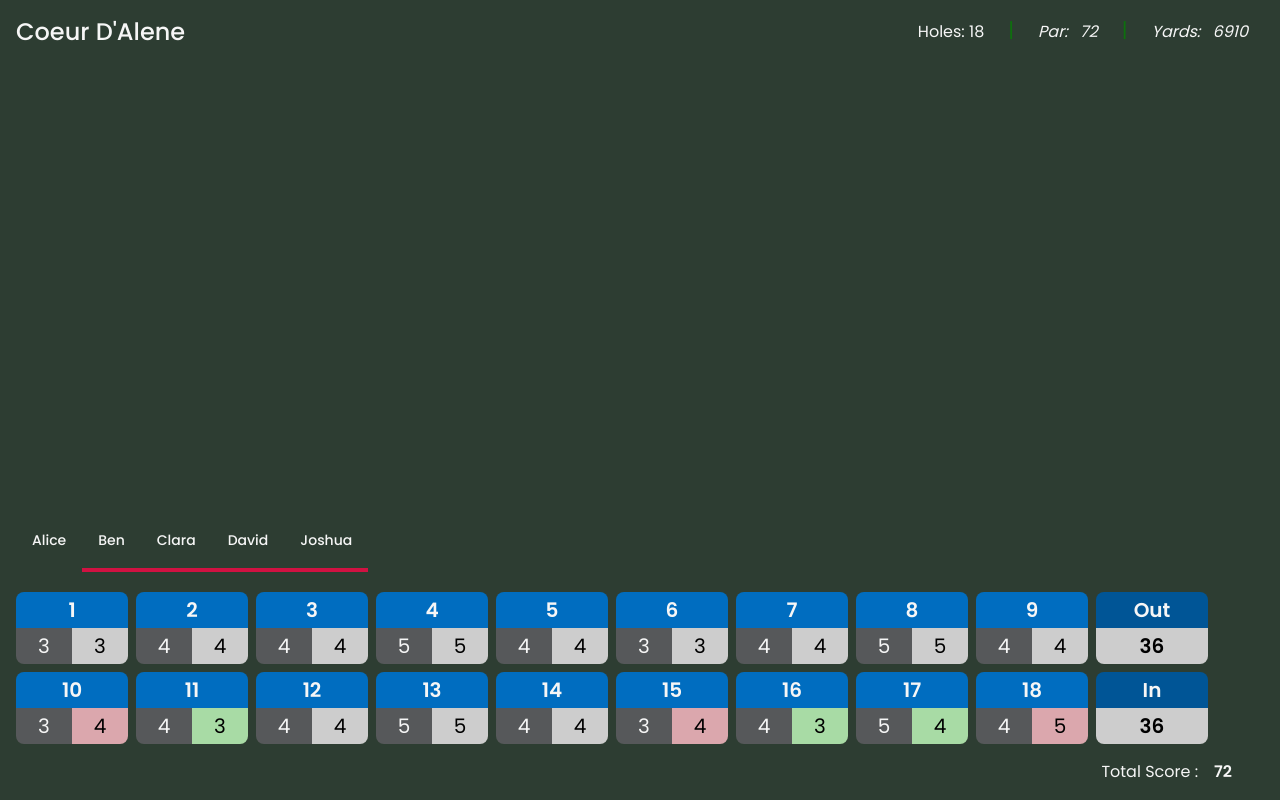
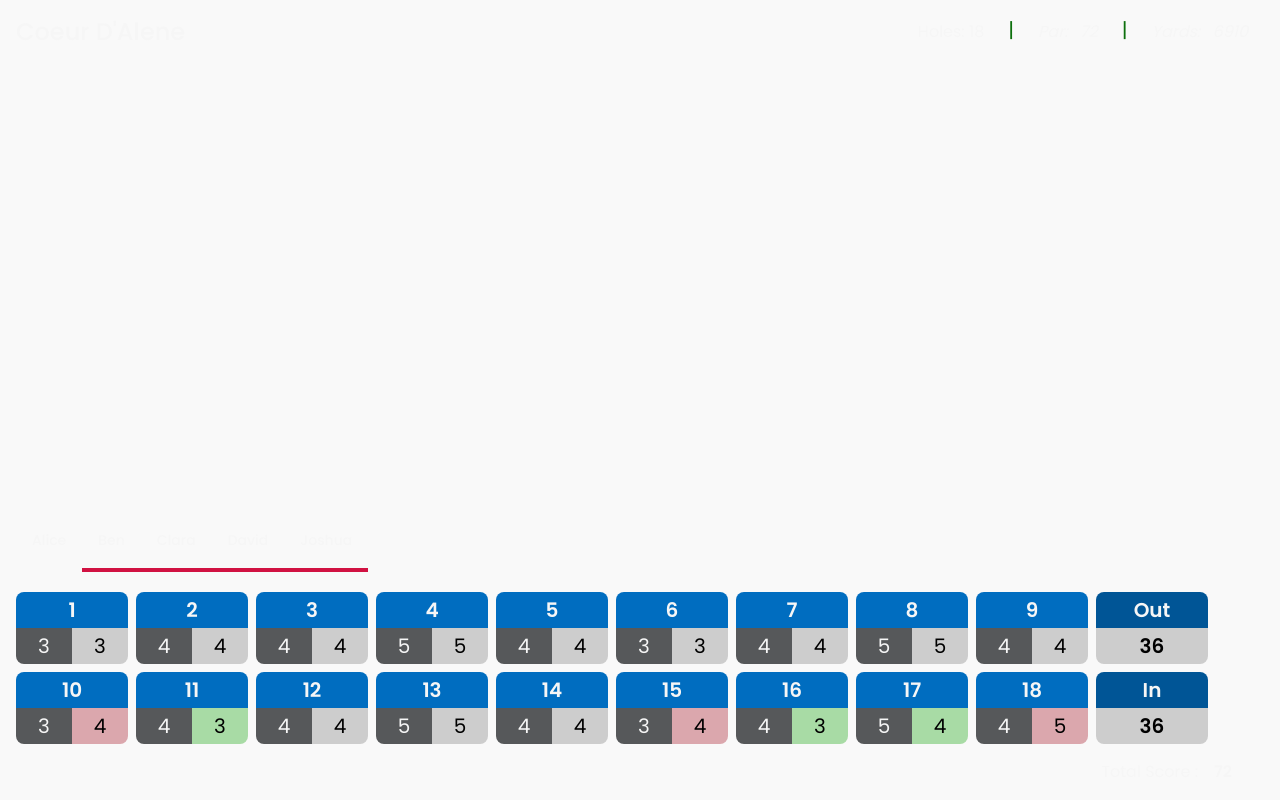
Before and after one commit to briantweed/golf-buddy, a Next.js app: page / in a window 1280 px wide. Built offline with nearby package versions, Linux system fonts and the light colour scheme.

Commit message:
init commit

```diff
--- a/src/pages/index.js
+++ b/src/pages/index.js
@@ -29,7 +29,7 @@ const Page = () => {
     const courseTotalYards = testGame.Holes.reduce((sum, item) => sum + item.Yards, 0);
 
     return (
-        <main className={"min-h-screen w-screen text-xl text-grey-6 bg-grey-7"}>
+        <main className={"min-h-screen w-screen text-xl text-grey-6 bg-green-9"}>
 
             <div className="portrait:hidden min-h-screen flex flex-col justify-between">
                 <section className={"flex justify-between px-4 pt-4"}>
--- a/tailwind.config.js
+++ b/tailwind.config.js
@@ -40,7 +40,7 @@ module.exports = {
                 4: "#E9E9E9",
                 5: "#EFEFEF",
                 6: "#F6F6F6",
-                7: "#2d3d32",
+                7: "#FAFAFA",
                 8: "#F9F9F9"
             },
             pastel: {
```
